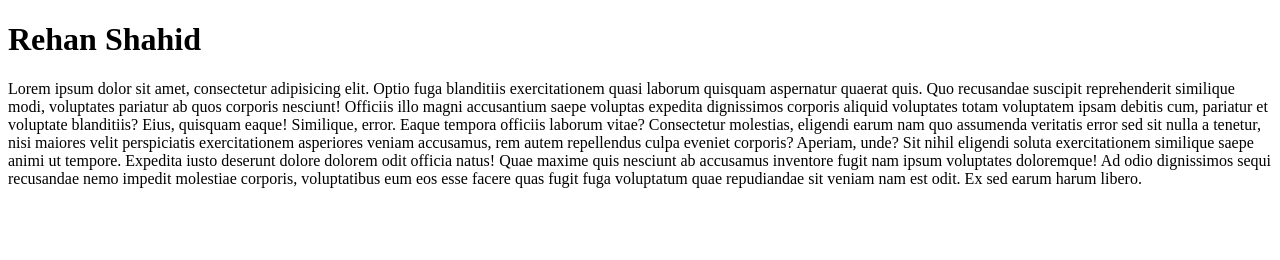
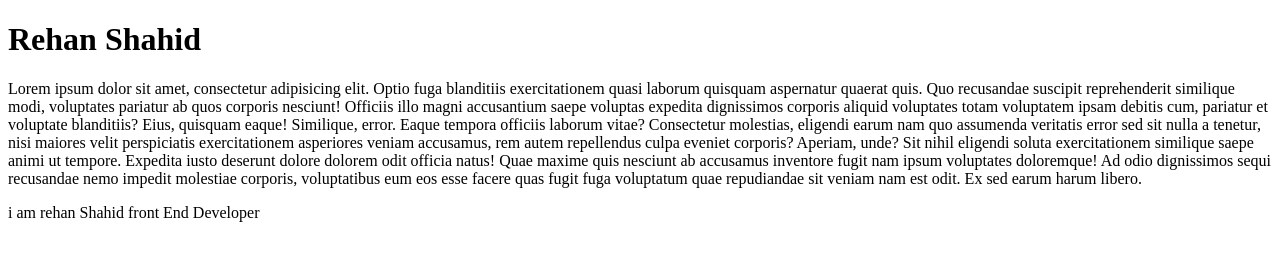
Before and after one commit to RehanShahid317/practicework, a plain HTML site: page index.html in a window 1280 px wide. Drawn offline with Linux system fonts and the light colour scheme.

Commit message:
para added

```diff
--- a/index.html
+++ b/index.html
@@ -12,5 +12,7 @@
     Consectetur molestias, eligendi earum nam quo assumenda veritatis error sed sit nulla a tenetur, nisi maiores velit perspiciatis exercitationem asperiores veniam accusamus, rem autem repellendus culpa eveniet corporis? Aperiam, unde?
     Sit nihil eligendi soluta exercitationem similique saepe animi ut tempore. Expedita iusto deserunt dolore dolorem odit officia natus! Quae maxime quis nesciunt ab accusamus inventore fugit nam ipsum voluptates doloremque!
     Ad odio dignissimos sequi recusandae nemo impedit molestiae corporis, voluptatibus eum eos esse facere quas fugit fuga voluptatum quae repudiandae sit veniam nam est odit. Ex sed earum harum libero.</p>
+
+    <p>i am rehan Shahid front End Developer</p>
 </body>
 </html>
```
